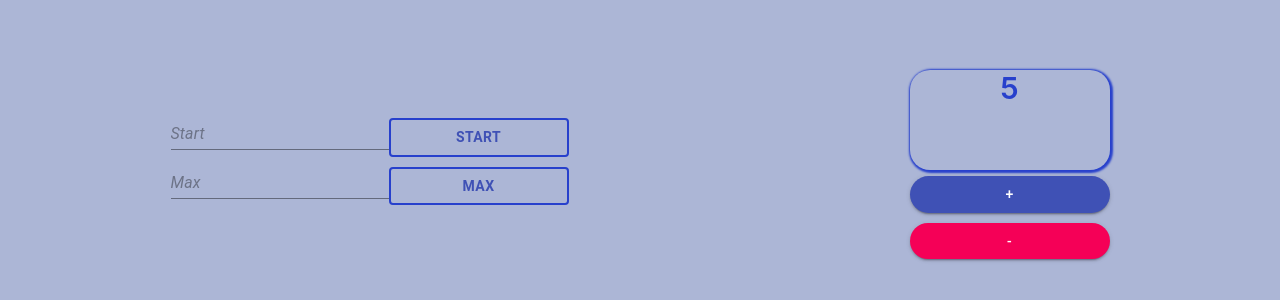
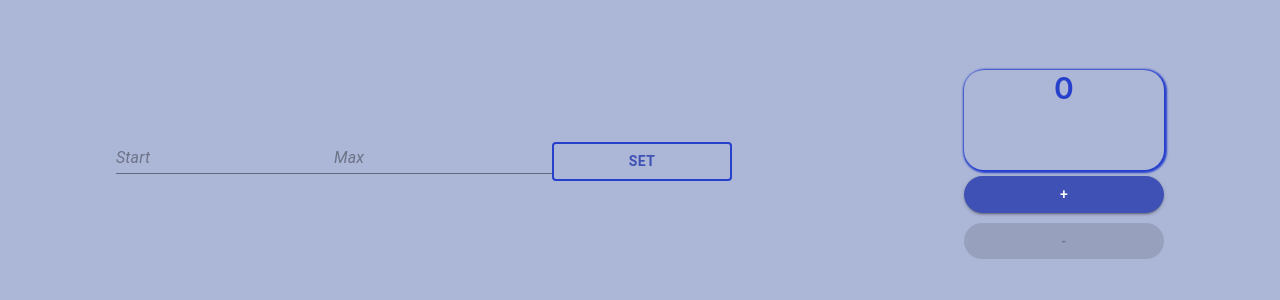
Before and after one commit to Tural-Mukhtarly/counter, a React (Create React App) app: page / in a window 1280 px wide. Shown: the part 130-430 px from the top of the page. Built offline with nearby package versions, Linux system fonts and the light colour scheme.

Commit message:
11 commit

```diff
--- a/src/components/Counter/Counter.tsx
+++ b/src/components/Counter/Counter.tsx
@@ -1,50 +1,48 @@
 import { Button, TextField } from '@material-ui/core';
-import React from 'react'
+import React, { useState, ChangeEvent } from 'react'
 import { useDispatch } from 'react-redux';
 import { useTypeSelector } from '../../redux/useTypeSelector';
 import s from './Counter.module.css'
 
 function Counter() {
     const dispatch = useDispatch()
-    const value = useTypeSelector(state => state.cash)
+    const valueStart = useTypeSelector(state => state.start)
+    const valueMax = useTypeSelector(state => state.max)
 
-    function incCash() {
-        dispatch({ type: "ADD_VALUE", payload: 1 })
+    const [start, setStart] = useState<number>(5)
+    const [max, setMax] = useState<number>(0)
+
+    const onChangeNewValue = (e: ChangeEvent<HTMLInputElement>) => setStart(e.currentTarget.valueAsNumber)
+    const onChangemaxValue = (e: ChangeEvent<HTMLInputElement>) => setMax(e.currentTarget.valueAsNumber)
+
+    const incValue = () => dispatch({ type: "ADD_VALUE", payload: 1 })
+    const decValue = () => dispatch({ type: "DECREMENT_CASH", payload: 1 })
+
+    const addValue = () => {
+        dispatch({ type: "START_VALUE", payload: start })
+        dispatch({ type: "MAX_VALUE", payload: max })
     }
 
-    function decCash() {
-        dispatch({ type: "DECREMENT_CASH", payload: 1 })
-    }
-
-    function disabled() {
-        if (value === 0) {
-            return true
-        }
-    }
+    const disabledMin = () => valueStart === 0 ? true : false
+    const disabledMax = () => valueStart === valueMax ? true : false
 
     return (
         <div className={s.counterContainer}>
             <div className={s.sm}>
                 <div className={s.startBlock}>
-                    <TextField placeholder="Start"></TextField>
-                    <Button variant="outlined" color="primary">Start</Button>
-                </div>
-                <div className={s.maxBlock}>
-                    <TextField placeholder="Max"></TextField>
-                    <Button variant="outlined" color="primary">Max</Button>
-                    <div></div>
+                    <TextField type="number" onChange={onChangeNewValue} placeholder="Start"></TextField>
+                    <TextField type="number" placeholder="Max" onChange={onChangemaxValue}></TextField>
+                    <Button onClick={addValue} variant="outlined" color="primary">SET</Button>
                 </div>
             </div>
-
             <div className={s.counter}>
                 <div className={s.value}>
-                    {value}
+                    {valueStart}
                 </div>
-                <Button variant="contained" color="primary" onClick={() => incCash()} >+</Button>
-                <Button variant="contained" color="secondary" onClick={() => decCash()} disabled={disabled()}>-</Button>
+                <Button variant="contained" color="primary" onClick={() => incValue()} disabled={disabledMax()}>+</Button>
+                <Button variant="contained" color="secondary" onClick={() => decValue()} disabled={disabledMin()}>-</Button>
             </div>
-
-        </div>
+        </div >
     )
 }
 
--- a/src/redux/store.ts
+++ b/src/redux/store.ts
@@ -1,6 +1,4 @@
-
 import { createStore } from "redux";
-
 
 type ActionType = {
     type: string
@@ -8,20 +6,27 @@ type ActionType = {
 }
 
 const initialState = {
-    cash: 5,
+    start: 0,
+    max: 2
 }
 
 export type InitialStateType = typeof initialState
+
 const reducers = (state = initialState, action: ActionType): InitialStateType => {
     switch (action.type) {
+        case "START_VALUE":
+            return { ...state, start: action.payload }
+        case "MAX_VALUE":
+            return { ...state, max: action.payload }
         case "ADD_VALUE":
-            return { ...state, cash: state.cash + action.payload }
+            return { ...state, start: state.start + action.payload }
         case "DECREMENT_CASH":
-            return { ...state, cash: state.cash - action.payload }
+            return { ...state, start: state.start - action.payload }
         default:
             return state
     }
 }
+
 export type RootState = ReturnType<typeof reducers>
 
 export const store = createStore(reducers)
```
Also changed, not shown: src/index.tsx (+0 -24 lines).
